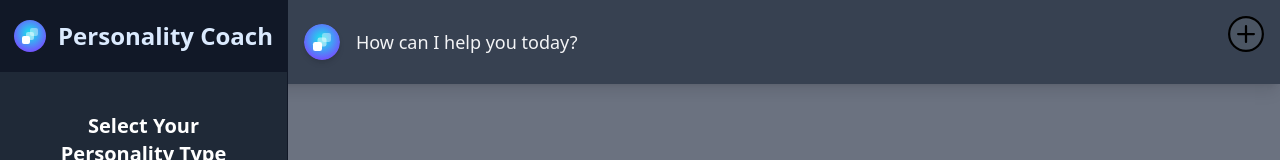
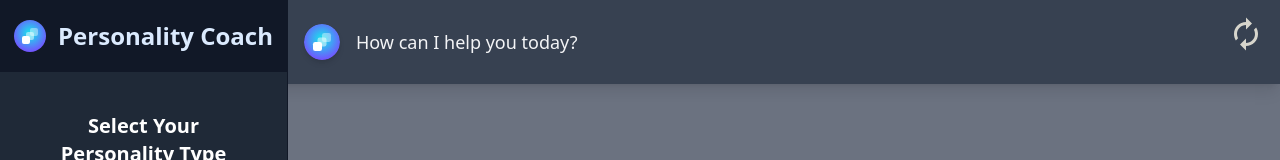
Before and after one commit to derickdecesare/personality_helper, a Next.js app: page / in a window 1280 px wide. Shown: the top 160 px of the page. Built offline with nearby package versions, Linux system fonts and the light colour scheme.

Commit message:
new update/clear chat button

```diff
--- a/pages/index.js
+++ b/pages/index.js
@@ -9,6 +9,7 @@ import {
 } from "react-icons/bs";
 import { GiChargedArrow } from "react-icons/gi";
 import { SiSuperuser } from "react-icons/si";
+import { MdAutorenew } from "react-icons/md";
 import Head from "next/head";
 
 import SideBar from "../components/SideBar";
@@ -169,15 +170,15 @@ export default function Chat() {
       </Head>
       <header className="bg-gray-900 fixed top-0 right-0 left-0 py-1 text-white z-10 lg:hidden flex flex-row align-middle justify-between">
         <HeaderTypeSelect type={type} setType={setType} />
-        <div className="m-2 text-4xl  bg-gray-600 rounded-full hover:bg-gray-900  cursor-pointer text-black">
-          <BsPlusCircle onClick={clearChat} />
+        <div className="m-2 text-4xl   rounded-full hover:bg-gray-600  cursor-pointer text-amber-50 opacity-80">
+          <MdAutorenew onClick={clearChat} />
         </div>
       </header>
 
       <div className="flex bg-gray-500 text-white absolute top-14 lg:top-0 bottom-0 left-0 right-0">
         <SideBar type={type} setType={setType} />
-        <div className="absolute top-0 right-0 m-4 text-4xl  bg-gray-600 rounded-full hover:bg-gray-900 hidden lg:block cursor-pointer text-black">
-          <BsPlusCircle onClick={clearChat} />
+        <div className="absolute top-0 right-0 m-4 text-4xl   rounded-full hover:bg-gray-900 hidden lg:block cursor-pointer text-amber-50 opacity-80">
+          <MdAutorenew onClick={clearChat} />
         </div>
 
         <section className="flex-1 w-full overflow-y-auto  lg:pl-64 bg-gray-500 pb-64">
```
